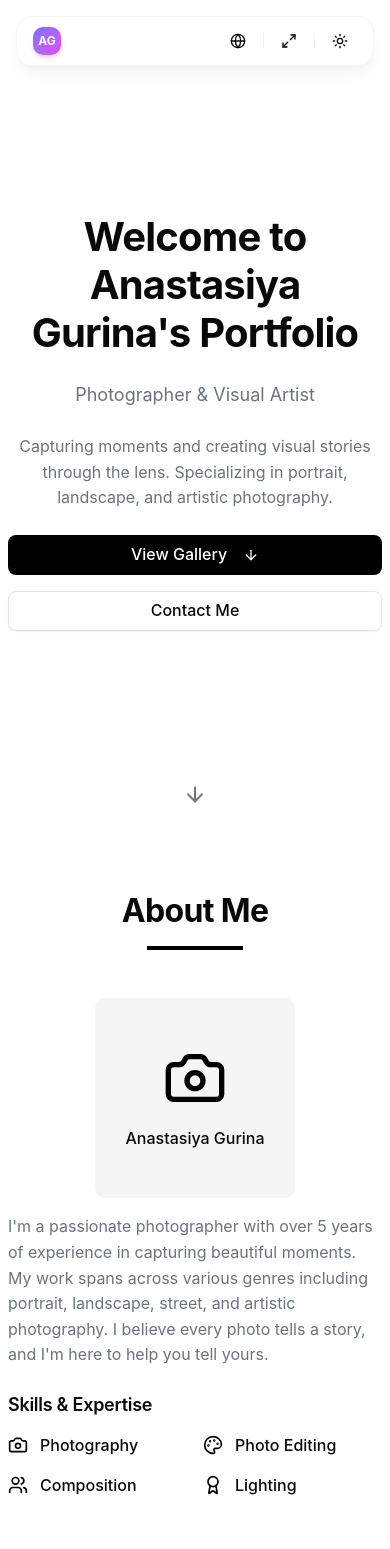
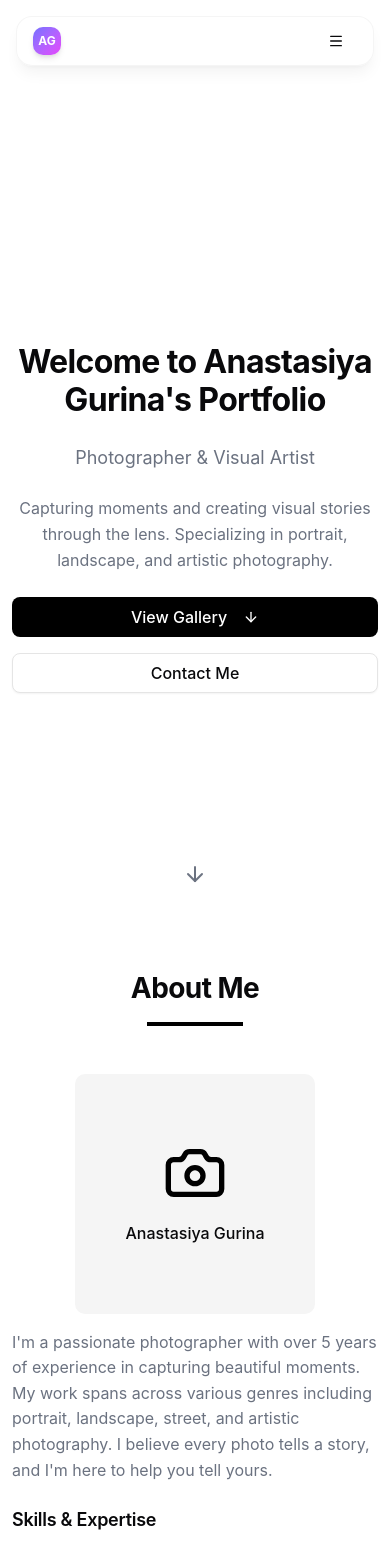
Before and after one commit to chatman-media/Anastasiya-Gurina, a React (Vite) app: page / in a window 390 px wide. Shown: the top 1549 px of the page. Built offline with nearby package versions, Linux system fonts and the light colour scheme.

Commit message:
feat: simplify dark theme with flat colors and add mobile menu

```diff
--- a/src/components/header.tsx
+++ b/src/components/header.tsx
@@ -1,15 +1,18 @@
 "use client";
 
 import { useState, useEffect } from "react";
+import { Menu, X } from "lucide-react";
 import { ThemeSwitcher } from "./theme-switcher";
 import { LanguageSwitcher } from "./language-switcher";
 import { LayoutSwitcher, useLayout } from "./layout-switcher";
 import { useTranslation } from "react-i18next";
+import { Button } from "./ui/button";
 
 export function Header() {
   const { t } = useTranslation();
   const [isVisible, setIsVisible] = useState(true);
   const [lastScrollY, setLastScrollY] = useState(0);
+  const [mobileMenuOpen, setMobileMenuOpen] = useState(false);
   const { isFullWidth } = useLayout();
 
   useEffect(() => {
@@ -22,6 +25,7 @@ export function Header() {
       } else if (currentScrollY > lastScrollY && currentScrollY > 100) {
         // Скрываем header если скроллим вниз и прошли больше 100px
         setIsVisible(false);
+        setMobileMenuOpen(false); // Закрываем мобильное меню при скролле
       }
 
       setLastScrollY(currentScrollY);
@@ -39,6 +43,7 @@ export function Header() {
     const element = document.getElementById(targetId);
     if (element) {
       element.scrollIntoView({ behavior: "smooth" });
+      setMobileMenuOpen(false); // Закрываем меню после клика
     }
   };
 
@@ -71,7 +76,7 @@ export function Header() {
             </div>
           </div>
 
-          {/* Nav */}
+          {/* Desktop Nav */}
           <nav className="hidden md:flex items-center gap-1 text-sm font-medium">
             <a
               href="#about"
@@ -96,15 +101,65 @@ export function Header() {
             </a>
           </nav>
 
-          {/* Controls - более компактные */}
+          {/* Controls */}
           <div className="flex items-center gap-1">
-            <LanguageSwitcher />
-            <div className="w-px h-4 bg-border/50 mx-1" />
-            <LayoutSwitcher />
-            <div className="w-px h-4 bg-border/50 mx-1" />
-            <ThemeSwitcher />
+            <div className="hidden md:flex items-center gap-1">
+              <LanguageSwitcher />
+              <div className="w-px h-4 bg-border/50 mx-1" />
+              <LayoutSwitcher />
+              <div className="w-px h-4 bg-border/50 mx-1" />
+              <ThemeSwitcher />
+            </div>
+
+            {/* Mobile menu button */}
+            <Button
+              variant="ghost"
+              size="icon"
+              className="md:hidden h-8 w-8"
+              onClick={() => setMobileMenuOpen(!mobileMenuOpen)}
+            >
+              {mobileMenuOpen ? (
+                <X className="h-4 w-4" />
+              ) : (
+                <Menu className="h-4 w-4" />
+              )}
+            </Button>
           </div>
         </div>
+
+        {/* Mobile Menu */}
+        {mobileMenuOpen && (
+          <div className="md:hidden border-t border-border/40 py-3 px-4 space-y-2">
+            <a
+              href="#about"
+              onClick={(e) => handleNavClick(e, "about")}
+              className="block rounded-md px-3 py-2 text-sm font-medium text-muted-foreground hover:text-foreground hover:bg-muted/50 transition-colors"
+            >
+              {t("about")}
+            </a>
+            <a
+              href="#gallery"
+              onClick={(e) => handleNavClick(e, "gallery")}
+              className="block rounded-md px-3 py-2 text-sm font-medium text-muted-foreground hover:text-foreground hover:bg-muted/50 transition-colors"
+            >
+              {t("gallery")}
+            </a>
+            <a
+              href="#contact"
+              onClick={(e) => handleNavClick(e, "contact")}
+              className="block rounded-md px-3 py-2 text-sm font-medium text-muted-foreground hover:text-foreground hover:bg-muted/50 transition-colors"
+            >
+              {t("contact")}
+            </a>
+
+            {/* Mobile controls */}
+            <div className="flex items-center gap-2 pt-2 border-t border-border/40">
+              <LanguageSwitcher />
+              <LayoutSwitcher />
+              <ThemeSwitcher />
+            </div>
+          </div>
+        )}
       </div>
     </header>
   );
--- a/src/index.css
+++ b/src/index.css
@@ -182,33 +182,34 @@ p {
 /* Mobile optimizations */
 @media (max-width: 640px) {
     .container {
-        padding-left: 0.5rem;
-        padding-right: 0.5rem;
+        padding-left: 0.75rem;
+        padding-right: 0.75rem;
     }
 
     /* Hero section mobile fixes */
     section {
-        padding-top: 3rem;
+        padding-top: 4rem;
         padding-bottom: 3rem;
     }
 
     /* Gallery mobile fixes */
     .react-photo-album {
-        margin: 0 -0.5rem;
+        margin: 0;
+        gap: 0.5rem;
     }
 
     .react-photo-album img {
-        border-radius: 0;
+        border-radius: 0.5rem;
     }
 
     /* Text sizing for mobile */
     h1 {
-        font-size: 2.5rem;
+        font-size: 2rem;
         line-height: 1.2;
     }
 
     h2 {
-        font-size: 2rem;
+        font-size: 1.75rem;
     }
 
     .text-xl {
@@ -221,8 +222,8 @@ p {
 
     /* Button sizing */
     button {
-        padding: 0.5rem 1rem;
-        font-size: 0.875rem;
+        padding: 0.625rem 1.25rem;
+        font-size: 0.9375rem;
     }
 
     /* Grid adjustments */
@@ -237,17 +238,29 @@ p {
     /* Hero specific fixes */
     .min-h-screen {
         min-height: 100vh;
+        padding-top: 5rem;
     }
 
     /* Gallery modal fixes */
     .fixed.inset-0 {
-        padding: 0.5rem;
+        padding: 1rem;
     }
 
     /* About section image */
     .aspect-square {
         margin: 0 auto;
-        max-width: 200px;
+        max-width: 240px;
+    }
+
+    /* Mobile header adjustments */
+    header nav {
+        display: none;
+    }
+
+    /* Mobile spacing */
+    section:not(.min-h-screen) {
+        padding-top: 3rem;
+        padding-bottom: 3rem;
     }
 }
 
@@ -387,48 +400,48 @@ p {
     @apply shadow-lg shadow-black/30;
 }
 
-/* Enhanced dark theme with better contrast and modern colors */
+/* Simple dark theme with flat colors */
 .theme-dark {
-    --background: #0a0a0a; /* Darker background for better contrast */
-    --foreground: #ededed; /* Brighter text color */
-    --card: #161616; /* Slightly lighter than background */
+    --background: #0f0f0f;
+    --foreground: #ededed;
+    --card: #1a1a1a;
     --card-foreground: #ededed;
-    --popover: #161616;
+    --popover: #1a1a1a;
     --popover-foreground: #ededed;
-    --primary: #60a5fa; /* Brighter blue */
+    --primary: #60a5fa;
     --primary-foreground: #ffffff;
-    --secondary: #1f1f1f; /* Subtle secondary background */
+    --secondary: #262626;
     --secondary-foreground: #ededed;
-    --muted: #1f1f1f;
-    --muted-foreground: #a1a1a1; /* Better contrast muted text */
-    --accent: #1f1f1f;
+    --muted: #262626;
+    --muted-foreground: #a3a3a3;
+    --accent: #262626;
     --accent-foreground: #ededed;
-    --destructive: #f87171; /* Brighter red */
-    --border: #2a2a2a; /* Subtle borders */
-    --input: #1f1f1f;
-    --ring: #60a5fa; /* Focus ring matches primary */
+    --destructive: #ef4444;
+    --border: #333333;
+    --input: #262626;
+    --ring: #60a5fa;
     --chart-1: #60a5fa;
     --chart-2: #8b5cf6;
     --chart-3: #fbbf24;
-    --chart-4: #f87171;
-    --chart-5: #34d399;
-    --sidebar: #161616;
+    --chart-4: #ef4444;
+    --chart-5: #10b981;
+    --sidebar: #1a1a1a;
     --sidebar-foreground: #ededed;
     --sidebar-primary: #60a5fa;
     --sidebar-primary-foreground: #ffffff;
-    --sidebar-accent: #1f1f1f;
+    --sidebar-accent: #262626;
     --sidebar-accent-foreground: #ededed;
-    --sidebar-border: #2a2a2a;
+    --sidebar-border: #333333;
     --sidebar-ring: #60a5fa;
 }
 
-/* Additional dark theme improvements */
+/* Simple flat background for dark theme */
 .theme-dark body {
-    background: #0a0a0a;
+    background: #0f0f0f;
 }
 
 .theme-dark .bg-background {
-    background: #0a0a0a;
+    background: #0f0f0f;
 }
 
 /* Better text contrast in dark mode */
@@ -492,30 +505,31 @@ p {
     @apply border-b-gray-700;
 }
 
-/* Hero section dark theme enhancements */
-.theme-dark .hero-gradient {
-    background: linear-gradient(
-        135deg,
-        rgba(13, 17, 23, 0.9) 0%,
-        rgba(22, 27, 34, 0.8) 50%,
-        rgba(13, 17, 23, 0.9) 100%
-    );
+/* Simple sections without gradients */
+.theme-dark section {
+    border-bottom: 1px solid #262626;
 }
 
-.theme-dark section {
-    @apply border-b border-gray-800;
+/* Simple button styles for dark theme */
+.theme-dark .btn-primary {
+    background: #3b82f6;
+    transition: all 0.2s;
 }
 
-/* Button enhancements for dark theme */
-.theme-dark .btn-primary {
-    @apply bg-gradient-to-r from-blue-600 to-blue-700 hover:from-blue-700 hover:to-blue-800
-         shadow-lg shadow-blue-500/25 hover:shadow-blue-500/40
-         transition-all duration-300 transform hover:scale-105;
+.theme-dark .btn-primary:hover {
+    background: #2563eb;
 }
 
 .theme-dark .btn-outline {
-    @apply border-gray-600 text-gray-300 hover:bg-gray-800 hover:text-white
-         hover:border-gray-500 transition-all duration-300;
+    border-color: #525252;
+    color: #d4d4d4;
+    transition: all 0.2s;
+}
+
+.theme-dark .btn-outline:hover {
+    background: #262626;
+    border-color: #737373;
+    color: #ffffff;
 }
 
 /* Typography improvements for dark theme */
@@ -536,10 +550,10 @@ p {
     line-height: 1.6;
 }
 
-/* Card and container improvements */
+/* Simple card styling */
 .theme-dark .bg-card {
-    @apply bg-gradient-to-br from-gray-900 to-gray-800
-         shadow-xl shadow-black/20 border border-gray-700/50;
+    background: #1a1a1a;
+    border: 1px solid #333333;
 }
 
 /* Link improvements */
@@ -555,59 +569,93 @@ p {
     text-underline-offset: 2px;
 }
 
-/* Photo gallery improvements for dark theme */
+/* Simple photo gallery styling for dark theme */
 .theme-dark .photo-gallery-container {
-    @apply bg-gray-900/50 backdrop-blur-sm;
+    background: #0f0f0f;
 }
 
 .theme-dark .react-photo-album img {
-    @apply shadow-2xl shadow-black/40 hover:shadow-black/60
-         transition-all duration-500 ease-in-out;
+    box-shadow: 0 4px 6px rgba(0, 0, 0, 0.3);
+    transition:
+        transform 0.3s,
+        box-shadow 0.3s;
+}
+
+.theme-dark .react-photo-album img:hover {
+    transform: scale(1.02);
+    box-shadow: 0 8px 16px rgba(0, 0, 0, 0.4);
 }
 
 .theme-dark .photo-modal {
-    @apply bg-black/90 backdrop-blur-md;
+    background: rgba(0, 0, 0, 0.95);
 }
 
-/* Contact form improvements */
+/* Simple form styling */
 .theme-dark .form-input {
-    @apply bg-gray-800 border-gray-600 text-gray-200
-         focus:ring-2 focus:ring-blue-500 focus:border-blue-500
-         placeholder-gray-500;
+    background: #262626;
+    border: 1px solid #404040;
+    color: #ededed;
+}
+
+.theme-dark .form-input::placeholder {
+    color: #737373;
+}
+
+.theme-dark .form-input:focus {
+    border-color: #60a5fa;
+    outline: none;
+    box-shadow: 0 0 0 2px rgba(96, 165, 250, 0.2);
 }
 
 .theme-dark .form-textarea {
-    @apply bg-gray-800 border-gray-600 text-gray-200
-         focus:ring-2 focus:ring-blue-500 focus:border-blue-500
-         placeholder-gray-500 resize-none;
+    background: #262626;
+    border: 1px solid #404040;
+    color: #ededed;
+    resize: none;
 }
 
-/* Footer improvements */
-.theme-dark footer {
-    @apply bg-gradient-to-r from-gray-900 to-gray-800
-         border-t border-gray-700/50;
+.theme-dark .form-textarea::placeholder {
+    color: #737373;
 }
 
-/* Scrollbar improvements for dark theme */
+.theme-dark .form-textarea:focus {
+    border-color: #60a5fa;
+    outline: none;
+    box-shadow: 0 0 0 2px rgba(96, 165, 250, 0.2);
+}
+
+/* Simple footer styling */
+.theme-dark footer {
+    background: #1a1a1a;
+    border-top: 1px solid #333333;
+}
+
+/* Simple scrollbar for dark theme */
 .theme-dark ::-webkit-scrollbar {
-    @apply w-2 bg-gray-900;
+    width: 8px;
+    background: #0f0f0f;
 }
 
 .theme-dark ::-webkit-scrollbar-track {
-    @apply bg-gray-900;
+    background: #0f0f0f;
 }
 
 .theme-dark ::-webkit-scrollbar-thumb {
-    @apply bg-gray-700 rounded-full hover:bg-gray-600;
+    background: #404040;
+    border-radius: 4px;
 }
 
-/* Loading states and animations */
+.theme-dark ::-webkit-scrollbar-thumb:hover {
+    background: #525252;
+}
+
+/* Simple loading states */
 .theme-dark .animate-pulse {
-    @apply bg-gray-800;
+    background: #262626;
 }
 
 .theme-dark .skeleton {
-    @apply bg-gradient-to-r from-gray-800 to-gray-700;
+    background: #262626;
 }
 
 /* Glass morphism utilities */
```
